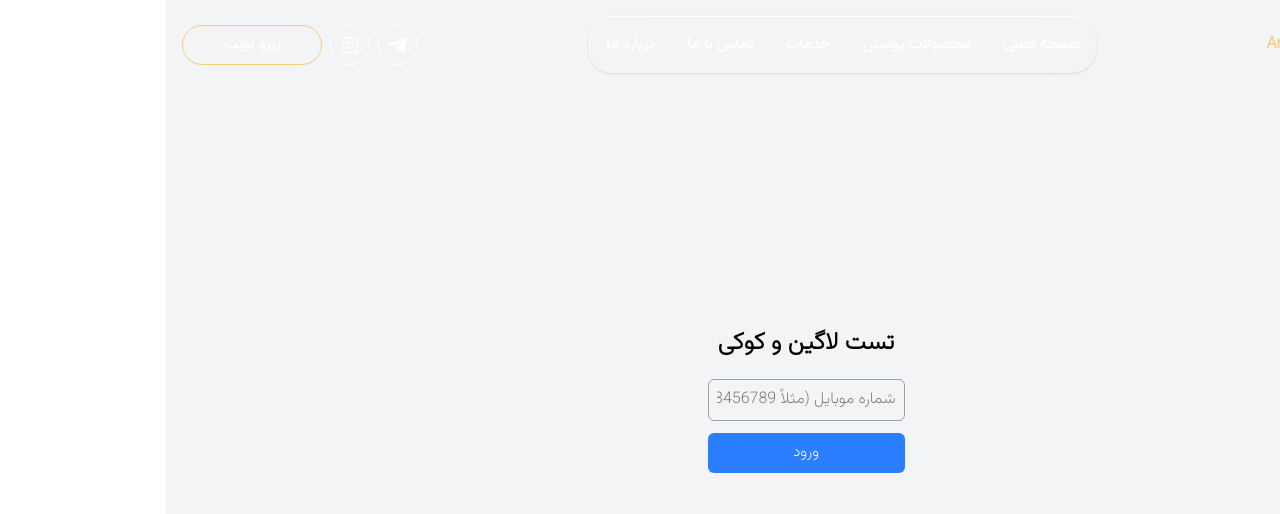
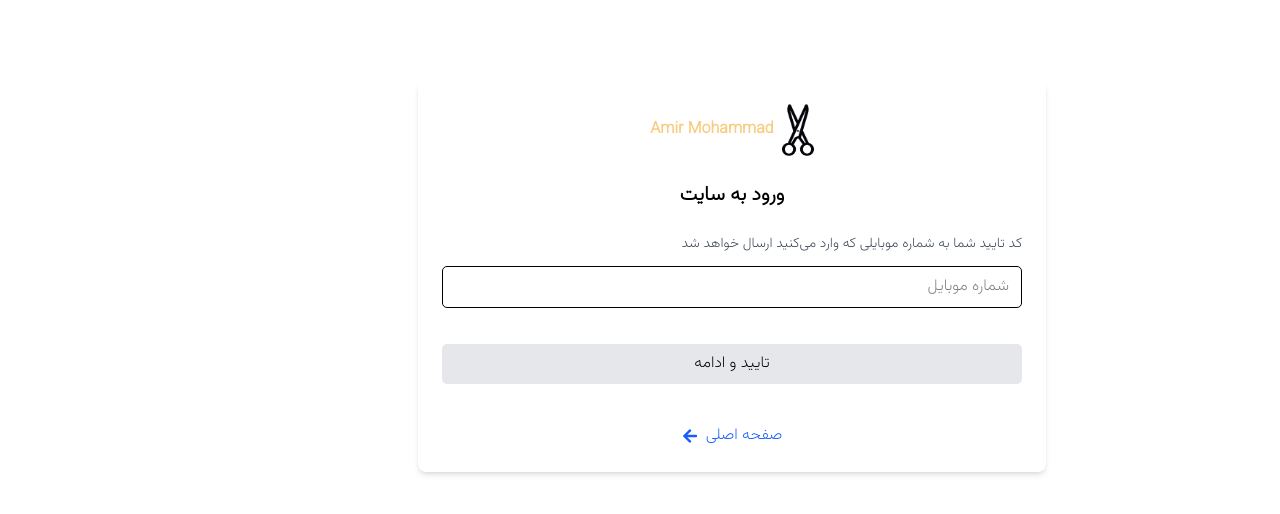
Before and after one commit to h-farjam/barbershop-booking-FullStack, a Next.js app: page /login in a window 1280 px wide. Shown: the top 514 px of the page. Built offline with nearby package versions, Linux system fonts and the light colour scheme.

Commit message:
complete Login page

```diff
--- a/src/app/Components/Navbar.tsx
+++ b/src/app/Components/Navbar.tsx
@@ -11,7 +11,7 @@ export default function Navbar() {
   return (
     <>
       {/* Navbar */}
-      <nav className="absolute w-full flex justify-between md:justify-start lg:justify-between gap-10 items-center p-4 z-50">
+      <nav className="absolute top-1 w-full flex justify-between md:justify-start lg:justify-between gap-10 items-center p-4 z-50">
         {/* Logo */}
         <div className="flex items-center gap-2">
           <img className="w-8 h-13" src="/icon scissors.png" alt="logo" />
@@ -43,9 +43,9 @@ export default function Navbar() {
               <IoLogoInstagram size={22} />
             </Link>
           </span>
-          <Link href="/services">
+          <Link href="/login">
             <p className="w-[140px] flex justify-center items-center rounded-3xl h-[40px] border border-[#f8cc7f] hover:bg-[#f8cc7f] hover:text-black transition">
-              رزرو نوبت
+             ورود به سایت
             </p>
           </Link>
         </div>
--- a/src/app/layout.tsx
+++ b/src/app/layout.tsx
@@ -1,7 +1,7 @@
 import type { Metadata } from "next";
 import { Vazirmatn } from "next/font/google";
 import "./globals.css";
-import Navbar from "./Components/Navbar";
+import { Toaster } from "react-hot-toast";
 
 const vazirmatn = Vazirmatn({
   subsets: ["latin", "arabic"],
@@ -18,11 +18,11 @@ export default function RootLayout({
   children,
 }: Readonly<{ children: React.ReactNode }>) {
   return (
-    <html className="w-full" dir="rtl" lang="fa">
-      <body className={`${vazirmatn.className} antialiased`}>
-        <Navbar />
-        {children}
-      </body>
-    </html>
+    <>
+      <Toaster />
+      <html className="w-full" dir="rtl" lang="fa">
+        <body className={`${vazirmatn.className} antialiased`}>{children}</body>
+      </html>
+    </>
   );
 }
--- /dev/null
+++ b/src/app/login/layout.tsx
@@ -0,0 +1,15 @@
+import type { ReactNode } from "react";
+import { Vazirmatn } from "next/font/google";
+import Link from "next/link";
+
+const vazirmatn = Vazirmatn({
+  subsets: ["latin", "arabic"],
+  weight: ["200"],
+  variable: "--font-vazirmatn",
+});
+
+export default function LoginLayout({ children }: { children: ReactNode }) {
+  return (
+    <div className={`${vazirmatn.className} antialiased flex justify-center items-center pt-20 px-10 md:px-3 `}>{children}</div>
+  );
+}
--- a/src/app/login/page.tsx
+++ b/src/app/login/page.tsx
@@ -1,67 +1,91 @@
 "use client";
-
+import axios from "axios";
+import Link from "next/link";
 import { useState } from "react";
+import toast, { Toaster } from "react-hot-toast";
+import { FaArrowLeft } from "react-icons/fa";
 
 export default function LoginTestPage() {
-  const [phone, setPhone] = useState("");
-  const [message, setMessage] = useState("");
+  const [phone, setPhone] = useState(""); // ذخیره مقدار ورودی
+  const [loading, setLoading] = useState(false); // وضعیت لودینگ
 
-  const handleLogin = async (e: React.FormEvent) => {
-    e.preventDefault();
-    setMessage("در حال ارسال...");
-
-    try {
-      const res = await fetch("/api/login", {
-        method: "POST",
-        headers: { "Content-Type": "application/json" },
-        body: JSON.stringify({ phone }),
-        credentials: "include", // 👈 بسیار مهم برای کوکی
-      });
-
-      const data = await res.json();
-
-      if (!res.ok) {
-        setMessage(`❌ خطا: ${data.message}`);
+  const SubmitPhone = async () => {
+    if (!phone.trim()) {
+      toast.error("لطفاً شماره موبایل را وارد کنید");
       return;
     }
 
-      setMessage(`✅ ${data.message}`);
-    } catch (err) {
-      console.error(err);
-      setMessage("❌ خطا در ارتباط با سرور");
+    try {
+      setLoading(true);
+      const res = await axios.post("/api/login", { phone });
+
+      if (res.status === 200) {
+        toast.success("با موفقیت وارد شدید");
+      }
+    } catch (error: any) {
+      toast.error(error?.response?.data?.message || "مشکلی پیش آمده است");
+    } finally {
+      setLoading(false);
     }
   };
 
   return (
-    <div className="flex flex-col items-center justify-center min-h-screen gap-5 bg-gray-100">
-      <h1 className="text-2xl font-bold">تست لاگین و کوکی</h1>
+    <>
 
-      <form onSubmit={handleLogin} className="flex flex-col gap-3">
+      <div className="flex flex-col items-center gap-6 bg-[#ffffff] w-full md:w-1/2 p-6 text-black rounded-lg shadow-md">
+        {/* لوگو و نام */}
+        <div className="flex items-center justify-center gap-2">
+          <img
+            className="w-8 invert h-13"
+            src="/icon scissors.png"
+            alt="logo"
+          />
+          <p className="font-bold text-[#f8cc7f] text-sm md:text-base">
+            Amir Mohammad
+          </p>
+        </div>
+
+        {/* عنوان */}
+        <h1 className="font-bold text-[20px]">ورود به سایت</h1>
+
+        {/* فرم ورود */}
+        <div className="flex flex-col gap-3 w-full">
+          <p className="text-sm text-gray-700">
+            کد تایید شما به شماره موبایلی که وارد می‌کنید ارسال خواهد شد
+          </p>
+
           <input
             type="text"
-          placeholder="شماره موبایل (مثلاً 09123456789)"
+            placeholder="شماره موبایل"
             value={phone}
             onChange={(e) => setPhone(e.target.value)}
-          className="p-2 border border-gray-400 rounded-md"
+            className="outline-none border w-full px-3 py-2 rounded-[5px] focus:border-gray-400"
           />
 
+          <div className="w-full mt-6">
             <button
-          type="submit"
-          className="bg-blue-500 text-white px-4 py-2 rounded-md hover:bg-blue-600 transition"
-        >
-          ورود
-        </button>
-      </form>
-
-      {message && (
-        <p
-          className={`text-sm ${
-            message.includes("✅") ? "text-green-600" : "text-red-600"
+              onClick={SubmitPhone}
+              disabled={loading}
+              className={`w-full cursor-pointer px-4 py-2 rounded-[5px] transition ${
+                loading
+                  ? "bg-gray-400 cursor-not-allowed"
+                  : "bg-gray-200 hover:bg-gray-300"
               }`}
             >
-          {message}
-        </p>
-      )}
+              {loading ? "در حال ارسال..." : "تایید و ادامه"}
+            </button>
           </div>
+        </div>
+
+        {/* لینک بازگشت */}
+        <Link
+          href="/"
+          className="text-blue-600 flex justify-center items-center gap-2 mt-4"
+        >
+          صفحه اصلی
+          <FaArrowLeft />
+        </Link>
+      </div>
+    </>
   );
 }
--- a/src/app/page.tsx
+++ b/src/app/page.tsx
@@ -4,10 +4,12 @@ import HeroSection1 from "./Components/HeroSection1";
 import HeroSection2 from "./Components/HeroSection2";
 import HeroSection3 from "./Components/HeroSection3";
 import HeroSection4 from "./Components/HeroSection4";
+import Navbar from "./Components/Navbar";
 
 export default function Home() {
   return (
     <main className="relative h-screen w-full flex flex-col justify-around items-start">
+      <Navbar/>
       <div className="absolute inset-0 bg-[url('/e800beba25f9d210776ddc693ba4ac8a00852ba0.jpg')] bg-cover bg-no-repeat z-0" />
 
       <div className="absolute inset-0 bg-black/40 z-10" />
```
Lines whose indentation alone changed are shown as unchanged.
